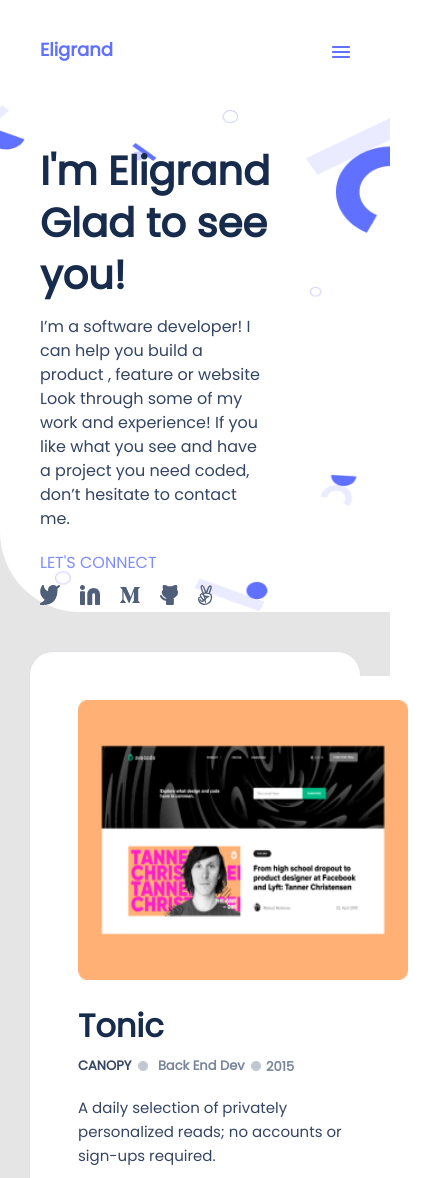
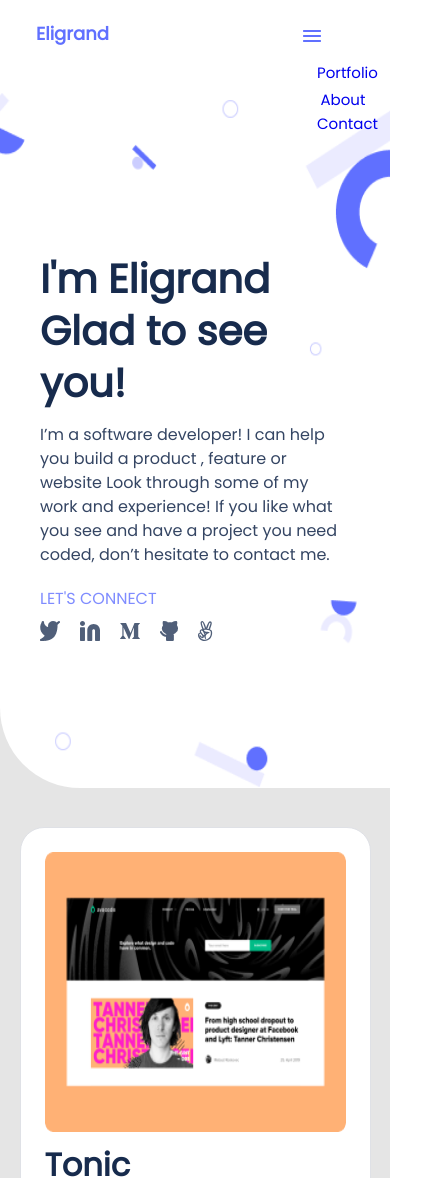
Before and after one commit to Nezerwa/Portfolio-Project, a website: page index.html in a window 390 px wide. Shown: the top 1178 px of the page, 432 px wide, since content can reach past the window. Drawn offline with Linux system fonts and the light colour scheme.

Commit message:
fix responsive on mobile devices

```diff
--- a/styles.css
+++ b/styles.css
@@ -1,12 +1,12 @@
 @import url('https://fonts.googleapis.com/css2?family=Poppins&display=swap');
 
-*,
-body {
+* {
   margin: 0;
   padding: 0;
   font-family: 'Poppins', sans-serif;
   text-decoration: none;
   list-style-type: none;
+  box-sizing: border-box;
 }
 
 body {
@@ -18,18 +18,9 @@
   width: 100%;
 }
 
-.logo {
-  width: 76px;
-  height: 20px;
-  font-family: 'Poppins', sans-serif;
-  font-style: normal;
-  font-weight: 700;
-  font-size: 18px;
-  color: #6070ff;
-}
-
 .logo a {
   color: #6070ff;
+  margin-left: 12px;
 }
 
 .navbar-items {
@@ -47,7 +38,7 @@
   background-color: white;
 }
 
-@media screen and  (max-width: 768px) {
+/* @media screen and  (max-width: 768px) { */
 .logo {
   width: 76px;
   height: 20px;
@@ -60,22 +51,16 @@
 }
 
 .logo-div {
-    width: calc(100% - 80px);
   display: flex;
   justify-content: space-between;
-    padding: 40px;
+  padding: 24px;
 }
 
 .navbar {
   width: 100%;
 }
 
-  .navbar-items {
-    display: none;
-  }
-
 .intro {
-    width: calc(100% - 80px);
   padding-top: 40px;
 }
 
@@ -132,8 +117,7 @@
 }
 
 .wrapper {
-    width: calc(100% - 80px);
-    padding: 0 40px;
+  padding: 120px 40px;
   background-image: url(images/mobile.png);
   background-repeat: no-repeat;
   background-size: 100% 100%;
@@ -146,13 +130,11 @@
 .sec4,
 .sec5 {
   display: grid;
-    gap: 24px;
-    grid-template-columns: 1fr 1fr;
   padding: 24px;
   border-radius: 24px;
   border: 1px solid #dfe1e6;
-    width: calc(80% - 30px);
   margin: auto;
+  width: 90%;
   margin-top: 10%;
   background-color: white;
 }
@@ -161,23 +143,14 @@
   background-color: white;
   display: grid;
   gap: 24px;
-    width: calc(100% - 20%);
   padding: 10%;
   margin: auto;
   margin-top: 10%;
   border-top-right-radius: 5rem;
 }
 
-  .sec-content {
-    background-color: white;
-    display: flex;
-    flex-direction: column;
-    padding: 24px;
-    gap: 20px;
-  }
-
 .workplace-image {
-    width: 330px;
+  width: 100%;
   height: 280px;
   border-radius: 8px;
 }
@@ -188,6 +161,7 @@
   align-items: center;
   gap: 2%;
   list-style: none;
+  margin: 12px 0;
 }
 
 .tonic {
@@ -306,7 +280,9 @@
 .framework {
   display: flex;
   justify-content: space-between;
-    margin-top: 55px;
+  margin-top: 25px;
+  padding-bottom: 24px;
+  border-bottom: 1px solid #ddd;
 }
 
 .separator {
@@ -340,6 +316,7 @@
   border-radius: 8px;
   border: 1px solid #f7f7f9;
   display: grid;
+  padding: 5px 10px;
   grid-template-columns: 20% 80px;
 }
 
@@ -349,6 +326,7 @@
   border: 1px solid #f7f7f9;
   margin-bottom: 15px;
   display: grid;
+  padding: 5px 10px;
   grid-template-columns: 20% 80px;
 }
 
@@ -357,6 +335,8 @@
   border-radius: 8px;
   border: 1px solid #f7f7f9;
   display: grid;
+  padding: 5px 10px;
   grid-template-columns: 20% 80px;
 }
-}
+
+/* } */
```
Lines whose indentation alone changed are shown as unchanged.
